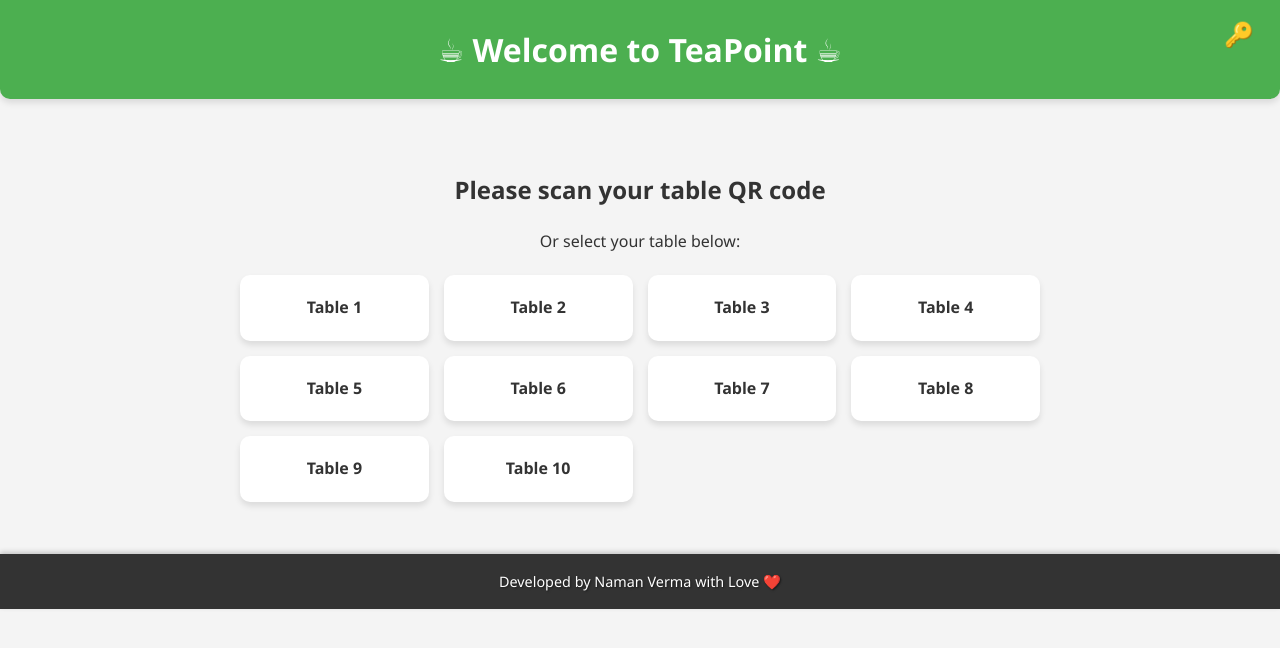
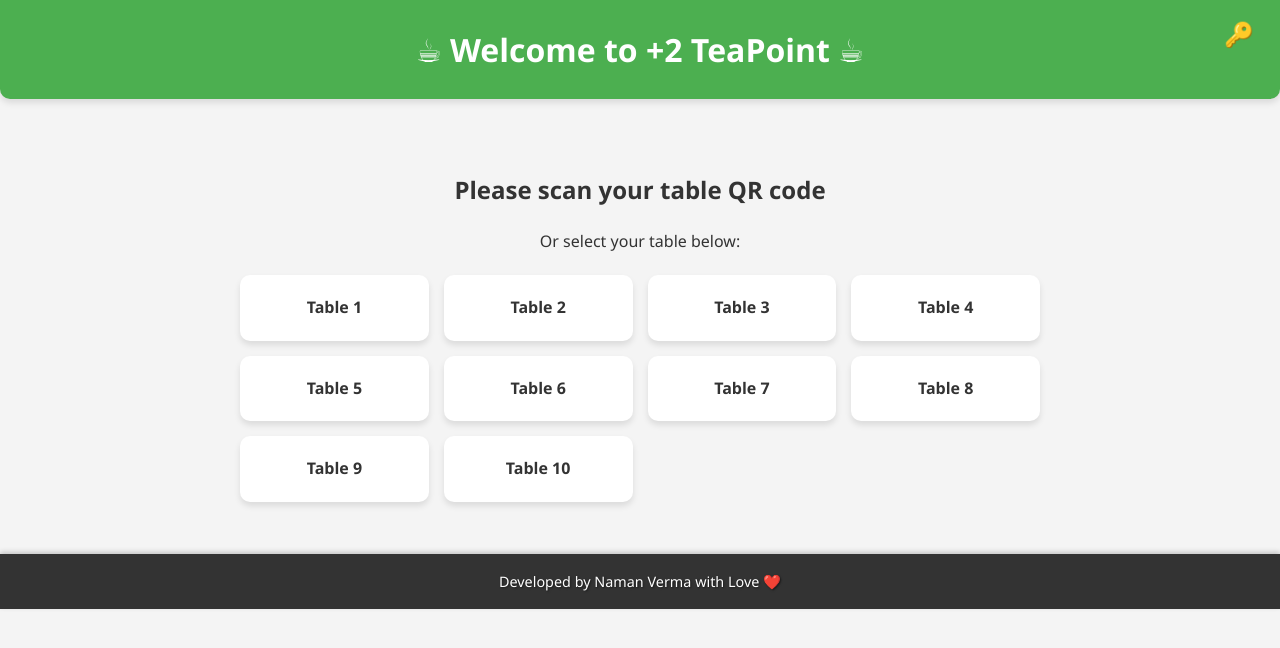
Before and after one commit to Naman1234567/teapoint, a plain HTML site: page index.html in a window 1280 px wide. Drawn offline with Linux system fonts and the light colour scheme.

Commit message:
3rd commit

```diff
--- a/index.html
+++ b/index.html
@@ -65,7 +65,7 @@
 </head>
 <body>
     <header class="app-header">
-        <h1>☕ Welcome to TeaPoint ☕</h1>
+        <h1>☕ Welcome to +2 TeaPoint ☕</h1>
         <button class="admin-icon" id="admin-icon" title="Admin Login">🔑</button>
     </header>
 
```
